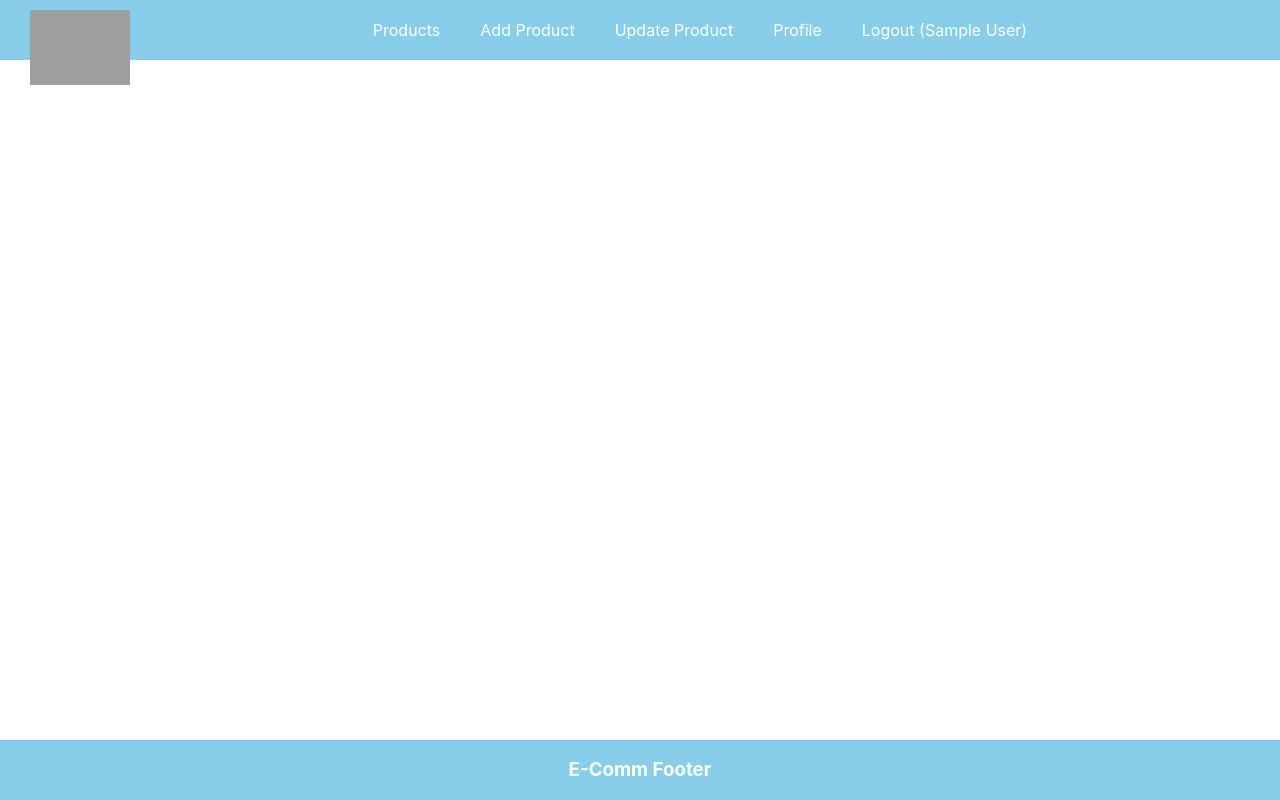
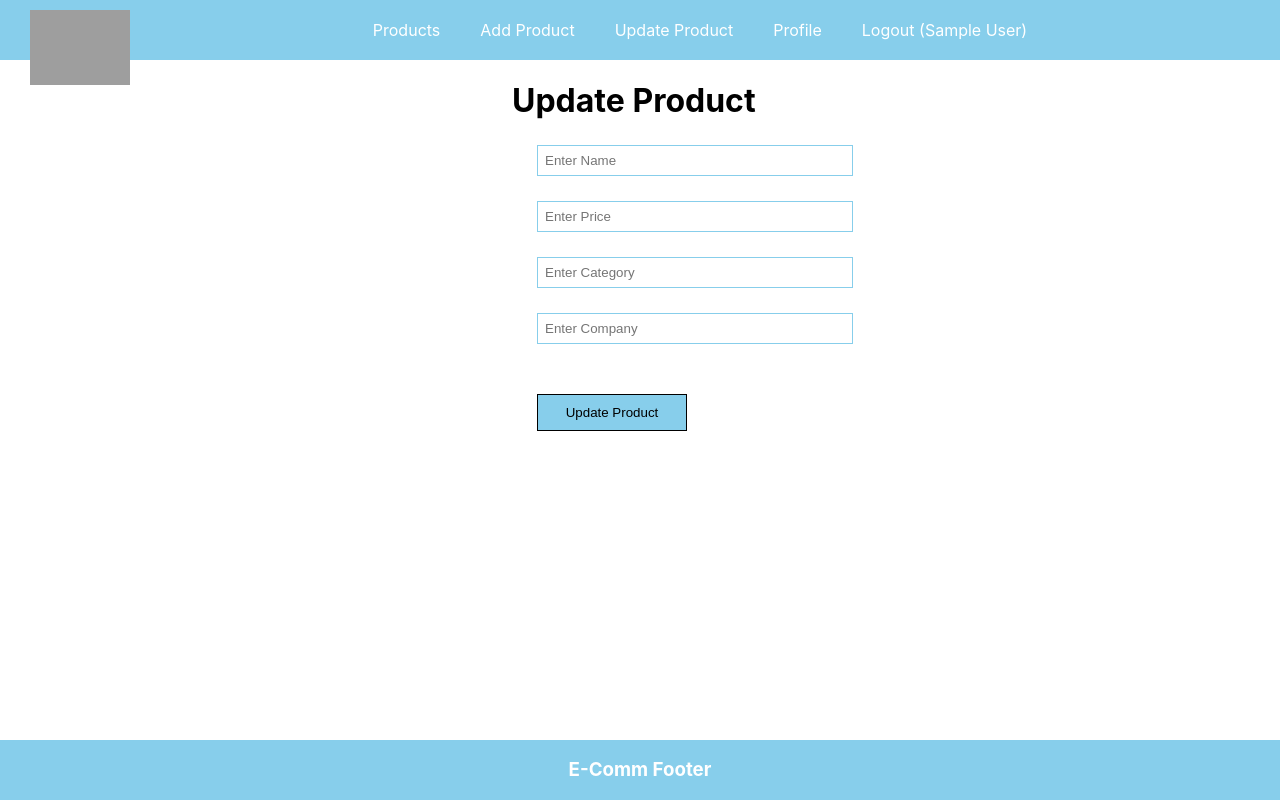
Before and after one commit to QadirSalman519/mern-ecom, a React (Create React App) app in the folder frontend/: page /update/1 in a window 1280 px wide. Built offline with nearby package versions, Linux system fonts and the light colour scheme; no server answers; sample sign-in values are in the browser's storage; grey boxes are pictures that could not be loaded.

Commit message:
New Updates

```diff
--- a/frontend/src/App.js
+++ b/frontend/src/App.js
@@ -6,6 +6,7 @@
 import Login from './components/Login.js'
 import AddProduct from './components/AddProduct.js';
 import Product from './components/Product.js'
+import UpdateProduct from './components/UpdateProduct.js'
 import { BrowserRouter, Routes, Route } from 'react-router-dom';
 import PrivateComponent from './components/PrivateComponent.js';
 
@@ -18,7 +19,7 @@
           <Route element={<PrivateComponent/>}> {/* This will make components private */}
             <Route path="/" element={<Product />} />
             <Route path="/add" element={<AddProduct/>} />
-            <Route path="/update" element={<h1>Update Product Component</h1>} />
+            <Route path="/update/:id" element={<UpdateProduct/>} />
             <Route path="/logout" element={<h1>Logout Component</h1>} />
             <Route path="/profile" element={<h1>Profile Component</h1>} />
           </Route>
--- a/frontend/src/components/Product.js
+++ b/frontend/src/components/Product.js
@@ -1,4 +1,5 @@
 import React, { useEffect, useState } from 'react'
+import { Link } from 'react-router-dom';
 
 const Product = () => {
 
@@ -8,12 +9,21 @@
         getProducts()
     },[])
 
-
     const getProducts = async () => {
         let result = await fetch('http://localhost:8000/products');
         result = await result.json()
         setProducts(result)
     }
+
+    const deleteProduct = async (id) => {
+        let result = await fetch(`http://localhost:8000/delete-product/${id}`, {
+            method: 'DELETE'
+        });
+        result = await result.json();
+        if (result) {
+            getProducts();
+        }
+    };
 
     return (
         <div className='product-list'>
@@ -24,6 +34,7 @@
                 <li>Price</li>
                 <li>Catgory</li>
                 <li>Company</li>
+                <li>Action</li>
             </ul>
             {
                 products.map((item, index) => (
@@ -33,6 +44,10 @@
                         <li>${item.price}</li>
                         <li>{item.category}</li>
                         <li>{item.company}</li>
+                        <li>
+                            <button type='button' onClick={()=>deleteProduct(item._id)}>Delete</button>
+                            <Link to={"/update/"+item._id}>Update</Link>
+                        </li>
                     </ul>
                 ))
             }
--- /dev/null
+++ b/frontend/src/components/UpdateProduct.js
@@ -0,0 +1,41 @@
+import React, { useEffect, useState } from 'react'
+import { useParams } from 'react-router-dom'
+
+const UpdateProduct = ()=>{
+    const [name,setName] = useState("")
+    const [category,setCategory] = useState("")
+    const [price,setPrice] = useState("")
+    const [company,setCompany] = useState("")
+    const params = useParams()
+
+    useEffect(()=>{
+        console.warn(params.id)
+        getProductDetails()
+    })
+
+    const getProductDetails = async()=>{
+        let result = await fetch(`http://localhost:8000/product/${params.id}`)
+        result = await result.json()
+        setName(result.name)
+        setPrice(result.price)
+        setCategory(result.category)
+        setCompany(result.company)
+    }
+
+    const updateProduct = async () => {
+        console.log(name,category,price,company)
+    };
+
+    return(
+        <div className='product'>
+            <h1>Update Product</h1>
+            <input type='text' className='inputBox' placeholder='Enter Name' value={name} onChange={(e)=>setName(e.target.value)}/>
+            <input type='text' className='inputBox' placeholder='Enter Price' value={price} onChange={(e)=>setPrice(e.target.value)}/>
+            <input type='text' className='inputBox' placeholder='Enter Category' value={category} onChange={(e)=>setCategory(e.target.value)}/>
+            <input type='text' className='inputBox' placeholder='Enter Company' value={company} onChange={(e)=>setCompany(e.target.value)}/>
+            <button type='button' className='buttonSubmit' onClick={updateProduct}>Update Product</button>
+        </div>
+    )
+}
+
+export default UpdateProduct
```
Also changed, not shown: 1 other file (tests, documents, lock files or other folders).
